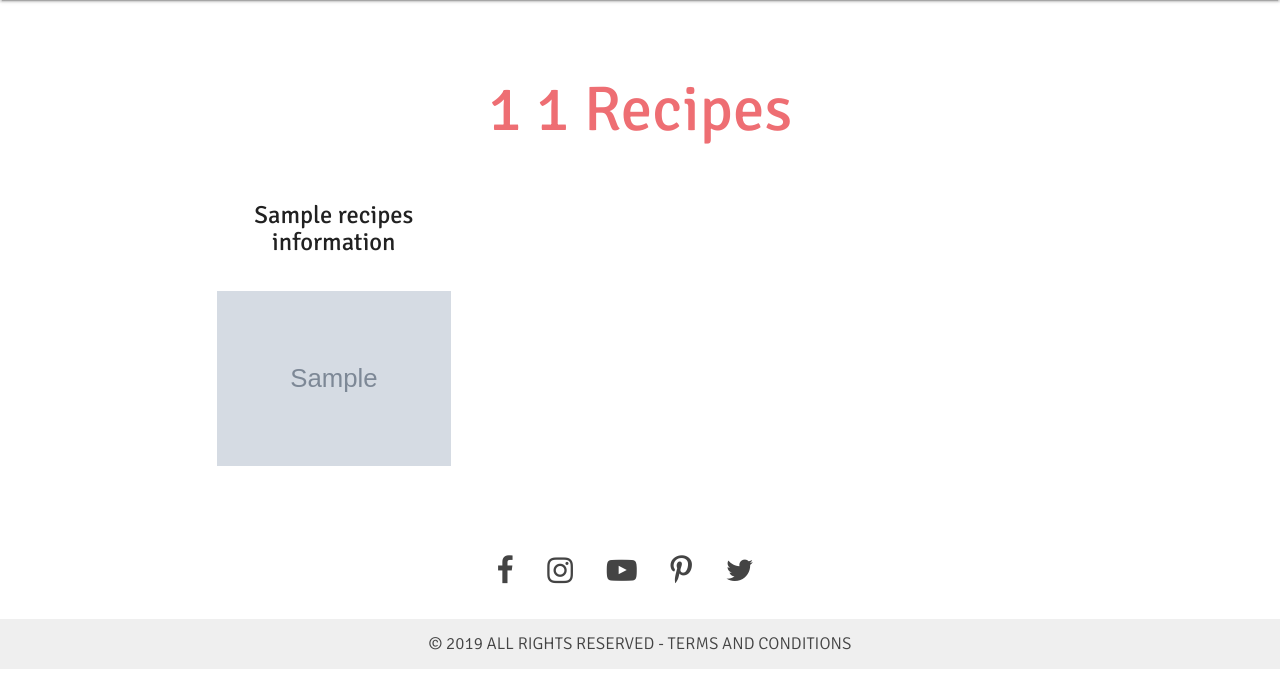
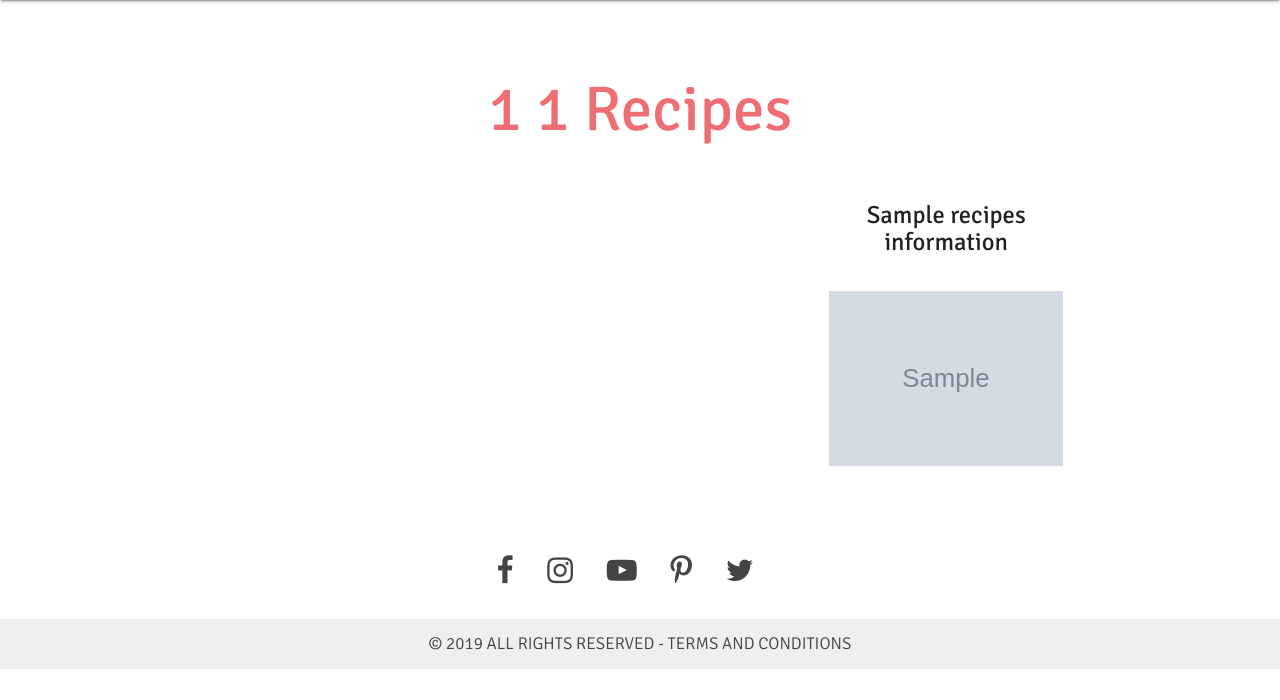
Before and after one commit to AlexiaDelorme/project-cookbook, a Flask app: page /recipes/1/1 in a window 1280 px wide. Shown: the part 100-800 px from the top of the page. Run offline with Flask 2, Linux system fonts and the light colour scheme; grey boxes marked "Sample" are stand-in pictures; a database or web service that is not in the repository returns one stand-in record (values such as "Sample title"); some libraries are stand-ins or nearby versions.

Commit message:
Amended grid system for recipes_subcategories.html

```diff
--- a/templates/recipes_subcategories.html
+++ b/templates/recipes_subcategories.html
@@ -1,14 +1,21 @@
 {% extends 'base.html' %}
-
 {% block content %}
 
 <!-- RECIPE CARDS -->
 
-<div class="row center">
+    {% if recipes_number == 0 %}
+
+        <div class="row">
+            <div class="col s12 center-align">Sorry, we have not found any recipes matching your criteria!</div>
+        </div>
+
+    {% else %}
+
+        <div class="row flexbox">
 
             {% for recipe in recipes %}
 
-    <div class="col s4 category-box">
+            <div class="col s12 m6 l4 category-box">
                 <h5 class="center">{{ recipe.recipe_name.capitalize() }}</h5>
                 <a href="{{url_for('recipe_description', recipe_id=recipe._id)}}"><img class="card-img" src="../../{{recipe.image_path}}" alt="{{recipe.recipe_name}}"></img></a>
             </div>
@@ -17,4 +24,6 @@
 
         </div>
 
+    {% endif %}
+
 {% endblock %}
```
Lines whose indentation alone changed are shown as unchanged.
